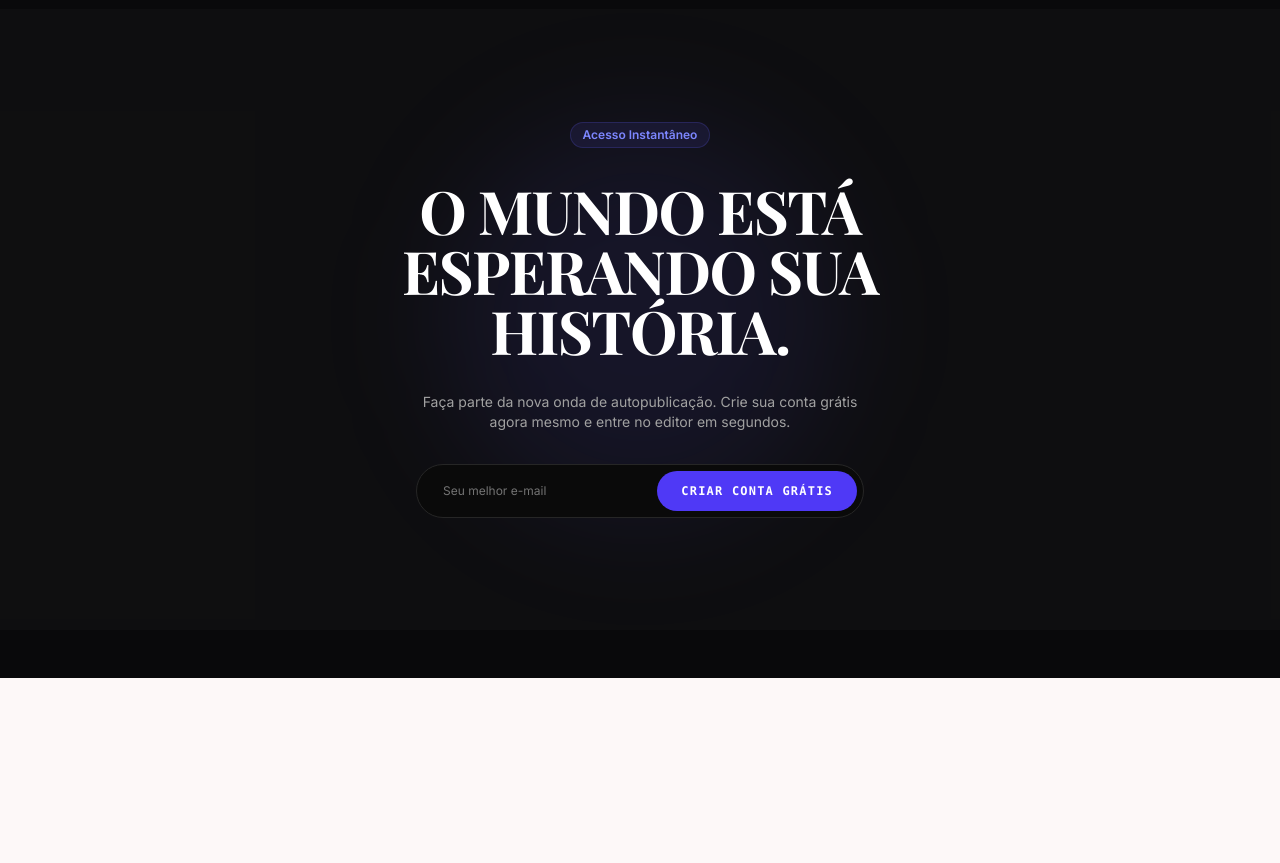
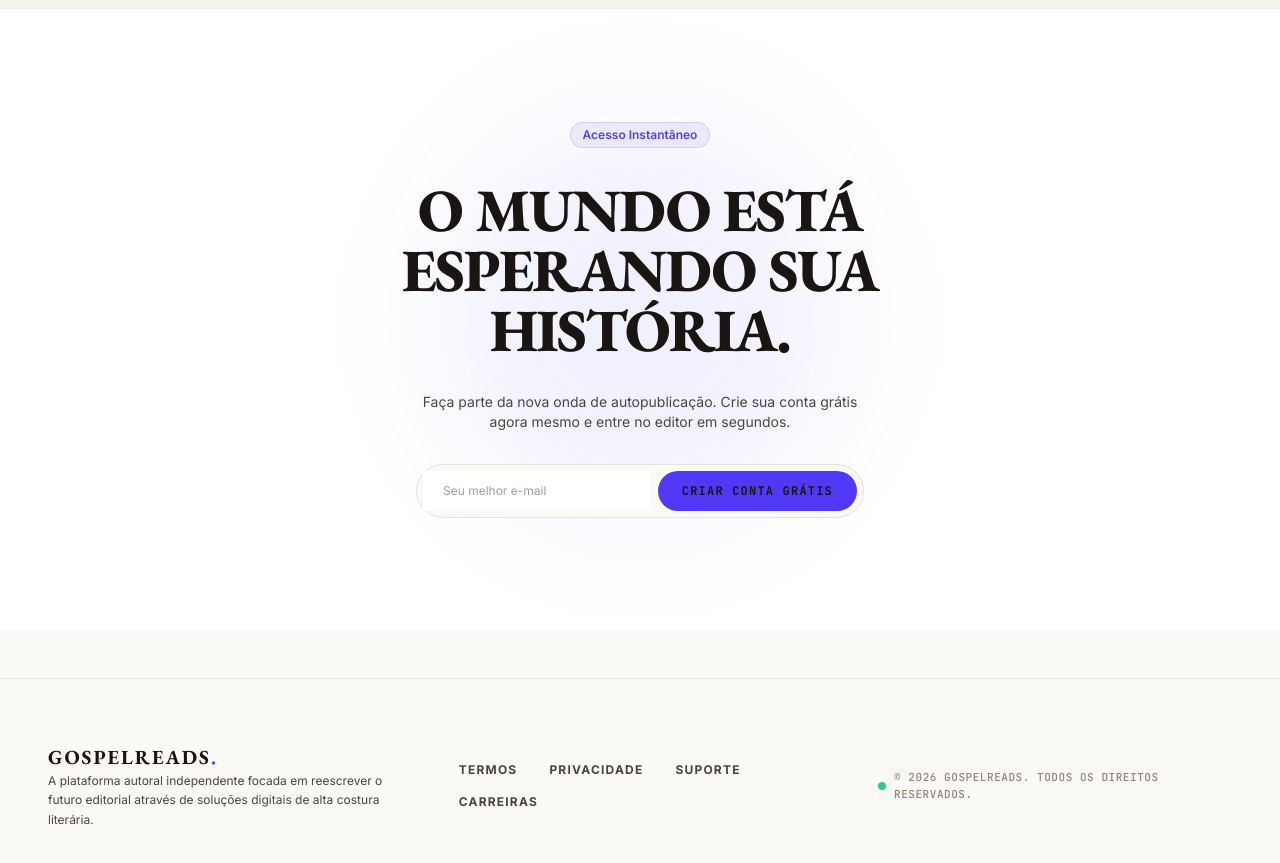
Before and after one commit to danub-io/editora, a Next.js app in the folder web/: page / in a window 1280 px wide. Shown: the part 3700-4563 px from the top of the page. Before the commit the page ends 4378 px from the top, so only its background shows below. Built offline with nearby package versions, Linux system fonts and the light colour scheme.

Commit message:
Fix layouts, fonts, light/dark mode, and render missing Footer

```diff
--- a/web/src/app/acervo/page.tsx
+++ b/web/src/app/acervo/page.tsx
@@ -3,6 +3,7 @@
 import React, { useState, useEffect } from 'react';
 import Navbar from '@/components/gospelreads/Navbar';
 import MarketplaceView from '@/components/gospelreads/MarketplaceView';
+import Footer from '@/components/gospelreads/Footer';
 import { Book } from '@/components/gospelreads/types';
 import { INITIAL_BOOKS } from '@/components/gospelreads/data';
 
@@ -39,6 +40,7 @@ export default function Acervo() {
           setBooks={setBooks}
         />
       </main>
+      <Footer />
     </div>
   );
 }
--- a/web/src/app/diario/page.tsx
+++ b/web/src/app/diario/page.tsx
@@ -3,6 +3,7 @@
 import React, { useState, useEffect } from 'react';
 import Navbar from '@/components/gospelreads/Navbar';
 import BlogView from '@/components/gospelreads/BlogView';
+import Footer from '@/components/gospelreads/Footer';
 
 export default function Diario() {
   const [mounted, setMounted] = useState(false);
@@ -21,6 +22,7 @@ export default function Diario() {
       <main className="flex-1">
         <BlogView />
       </main>
+      <Footer />
     </div>
   );
 }
--- a/web/src/app/globals.css
+++ b/web/src/app/globals.css
@@ -93,9 +93,9 @@
   /* =================================================================
      Typography — font families
      ================================================================= */
-  --font-sans: var(--font-sans);
-  --font-serif: var(--font-serif);
-  --font-mono: ui-monospace, SFMono-Regular, Menlo, Monaco, Consolas, monospace;
+  --font-sans: "Inter", system-ui, sans-serif;
+  --font-serif: "EB Garamond", Georgia, serif;
+  --font-mono: "JetBrains Mono", monospace;
 
   --font-display-lg: var(--font-serif);
   --font-headline-lg: var(--font-serif);
@@ -473,3 +473,150 @@
 ::-webkit-scrollbar-thumb:hover {
   background: rgba(99, 102, 241, 0.4);
 }
+
+/* LIGHT THEME STYLING OVERRIDES */
+html.light {
+  color-scheme: light;
+}
+
+html.light body,
+html.light main,
+html.light .bg-\[\#09090b\],
+html.light .bg-neutral-950,
+html.light .bg-neutral-950\/20,
+html.light .bg-neutral-950\/40,
+html.light .bg-neutral-950\/85,
+html.light .bg-neutral-950\/80,
+html.light .bg-\[\#0c0c0e\],
+html.light .bg-\[\#0f0f12\],
+html.light .bg-neutral-900\/60,
+html.light .bg-neutral-900\/40,
+html.light .bg-neutral-900 {
+  background-color: #fbf9f5 !important;
+  color: #24201d !important;
+}
+
+/* Make headers, cards, and special blocks pure white for crisp contrast */
+html.light nav,
+html.light header,
+html.light .bg-neutral-900,
+html.light .bg-neutral-900\/60,
+html.light .bg-neutral-900\/40,
+html.light aside,
+html.light .bg-\[\#0c0c0e\] {
+  background-color: #ffffff !important;
+}
+
+/* Soft secondary backgrounds for highlights and specific cards */
+html.light footer,
+html.light .bg-neutral-950\/20,
+html.light .bg-neutral-950\/40,
+html.light .bg-\[\#0c0c0e\] {
+  background-color: #f4f2eb !important;
+}
+
+/* Overrides for text color */
+html.light .text-white,
+html.light .text-neutral-100,
+html.light .text-neutral-200,
+html.light h1,
+html.light h2,
+html.light h3,
+html.light h4,
+html.light h5,
+html.light h6 {
+  color: #1a1512 !important;
+}
+
+html.light .text-neutral-300,
+html.light .text-neutral-400,
+html.light p,
+html.light span:not(.text-indigo-400):not(.text-amber-400):not(.text-indigo-500) {
+  color: #4a453f !important;
+}
+
+html.light .text-neutral-500 {
+  color: #8c857c !important;
+}
+
+/* Border overrides - soft warm border tones */
+html.light .border-neutral-900,
+html.light .border-neutral-850,
+html.light .border-neutral-800,
+html.light .border-neutral-800\/80,
+html.light .border-neutral-700,
+html.light .border-neutral-700\/50,
+html.light .border-neutral-850\/50,
+html.light hr {
+  border-color: #e6e3da !important;
+}
+
+/* Input fields and interactive controls */
+html.light input,
+html.light textarea,
+html.light select {
+  background-color: #ffffff !important;
+  color: #1a1512 !important;
+  border-color: #d7d4ca !important;
+}
+
+html.light input:focus,
+html.light textarea:focus,
+html.light select:focus {
+  border-color: #6366f1 !important;
+  outline: none;
+}
+
+html.light input::placeholder,
+html.light textarea::placeholder {
+  color: #a49f95 !important;
+}
+
+/* Primary/secondary text accents */
+html.light .text-indigo-400,
+html.light .text-indigo-500 {
+  color: #4f46e5 !important;
+}
+
+html.light .bg-indigo-500\/10,
+html.light .bg-indigo-500\/15,
+html.light .bg-indigo-500\/5 {
+  background-color: rgba(79, 70, 229, 0.08) !important;
+  color: #4f46e5 !important;
+}
+
+html.light .hover\:bg-neutral-900:hover,
+html.light .hover\:bg-neutral-950:hover,
+html.light .hover\:bg-neutral-800:hover {
+  background-color: #f0ede5 !important;
+  color: #1a1512 !important;
+}
+
+html.light .outline-btn {
+  color: #1a1512 !important;
+  border-color: #d7d4ca !important;
+}
+
+html.light .outline-btn:hover {
+  background-color: rgba(0, 0, 0, 0.03) !important;
+  border-color: #6366f1 !important;
+}
+
+/* Modals overlays */
+html.light .fixed.inset-0.z-50,
+html.light .fixed.inset-0.bg-neutral-950\/85,
+html.light .fixed.inset-0.bg-neutral-950\/80 {
+  background-color: rgba(26, 21, 18, 0.45) !important;
+}
+
+/* Keep active indicators clear */
+html.light .border-indigo-500 {
+  border-color: #4f46e5 !important;
+}
+
+/* Fix mobile nav drawer overlay in light theme */
+html.light .lg\:hidden.border-t,
+html.light .fixed.inset-0.top-16 {
+  background-color: #fbf9f5 !important;
+  border-color: #e6e3da !important;
+}
--- a/web/src/app/page.tsx
+++ b/web/src/app/page.tsx
@@ -4,6 +4,7 @@ import React, { useState, useEffect } from 'react';
 import { useRouter } from 'next/navigation';
 import Navbar from '@/components/gospelreads/Navbar';
 import LandingView from '@/components/gospelreads/LandingView';
+import Footer from '@/components/gospelreads/Footer';
 import { Book } from '@/components/gospelreads/types';
 import { INITIAL_BOOKS } from '@/components/gospelreads/data';
 
@@ -54,6 +55,7 @@ export default function Home() {
           setProfileEmail={handleSetProfileEmail}
         />
       </main>
+      <Footer />
     </div>
   );
 }
--- a/web/src/app/portfolio/page.tsx
+++ b/web/src/app/portfolio/page.tsx
@@ -3,6 +3,7 @@
 import React, { useState, useEffect } from 'react';
 import Navbar from '@/components/gospelreads/Navbar';
 import AuthorProfileBuilder from '@/components/gospelreads/AuthorProfileBuilder';
+import Footer from '@/components/gospelreads/Footer';
 import { Book, AuthorProfile } from '@/components/gospelreads/types';
 import { INITIAL_BOOKS } from '@/components/gospelreads/data';
 
@@ -54,6 +55,7 @@ export default function Portfolio() {
           books={books}
         />
       </main>
+      <Footer />
     </div>
   );
 }
--- /dev/null
+++ b/web/src/components/gospelreads/Footer.tsx
@@ -0,0 +1,38 @@
+"use client";
+
+import React from 'react';
+import Link from 'next/link';
+
+export default function Footer() {
+  return (
+    <footer className="w-full py-16 bg-[#09090b] border-t border-neutral-900 shrink-0 text-neutral-100 font-sans">
+      <div className="px-6 md:px-12 max-w-7xl mx-auto space-y-12">
+        <div className="flex flex-col md:flex-row justify-between items-start md:items-center gap-10">
+          <div className="space-y-2">
+            <Link
+              href="/"
+              className="font-serif font-bold text-xl tracking-widest text-white uppercase cursor-pointer"
+            >
+              GospelReads<span className="text-indigo-500">.</span>
+            </Link>
+            <p className="text-xs text-neutral-400 max-w-sm leading-relaxed">
+              A plataforma autoral independente focada em reescrever o futuro editorial através de soluções digitais de alta costura literária.
+            </p>
+          </div>
+
+          <div className="flex flex-wrap gap-x-8 gap-y-4 text-xs font-bold uppercase tracking-widest">
+            <Link className="text-neutral-400 hover:text-indigo-400 transition-colors" href="/termos">Termos</Link>
+            <Link className="text-neutral-400 hover:text-indigo-400 transition-colors" href="/privacidade">Privacidade</Link>
+            <a className="text-neutral-400 hover:text-indigo-400 transition-colors" href="#">Suporte</a>
+            <a className="text-neutral-400 hover:text-indigo-400 transition-colors" href="#">Carreiras</a>
+          </div>
+
+          <div className="text-[11px] font-medium text-neutral-500 uppercase tracking-wider font-mono flex items-center gap-2">
+            <span className="w-2 h-2 rounded-full bg-emerald-500 animate-pulse"></span>
+            © {new Date().getFullYear()} GospelReads. Todos os direitos reservados.
+          </div>
+        </div>
+      </div>
+    </footer>
+  );
+}
```
